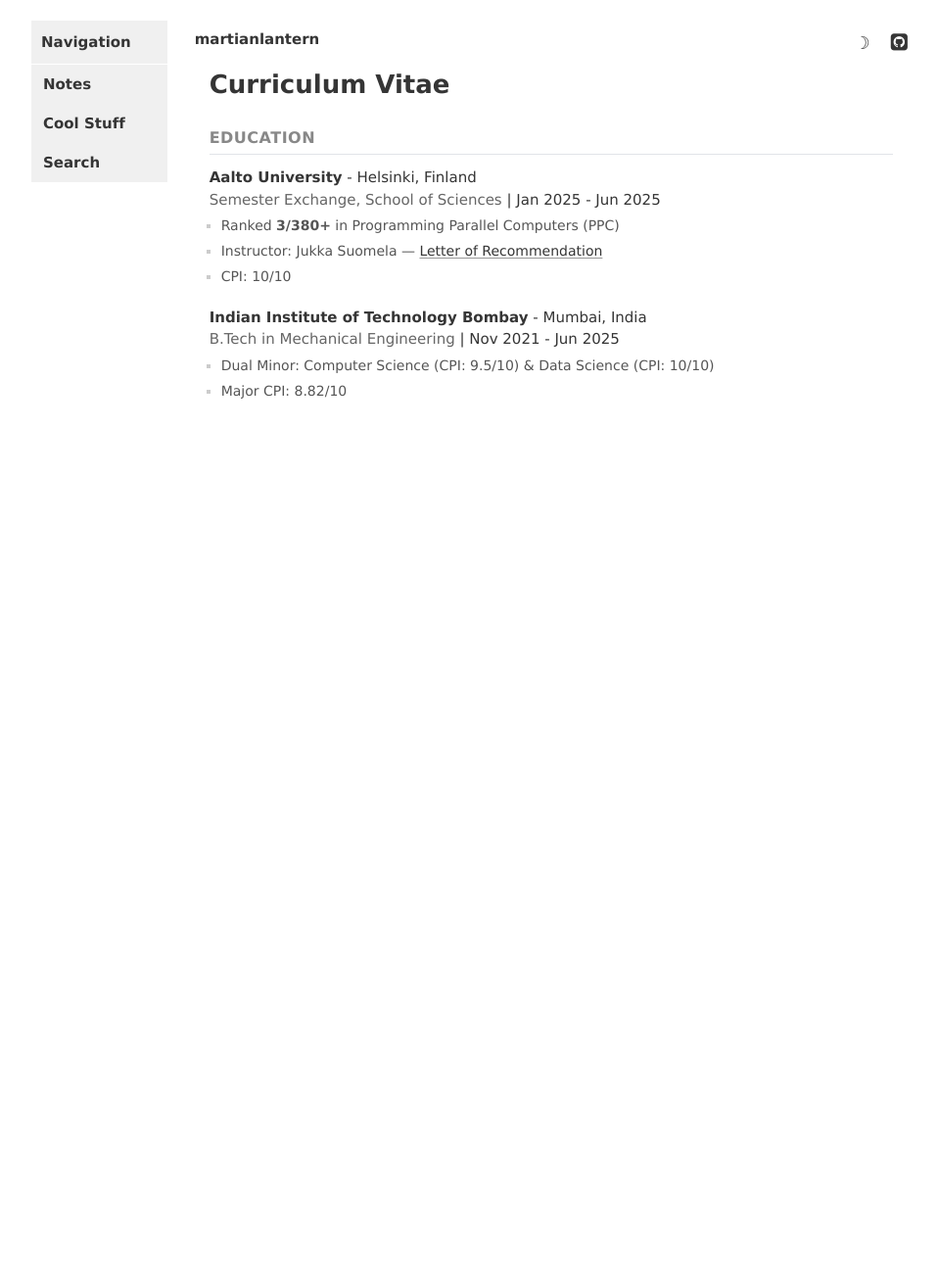
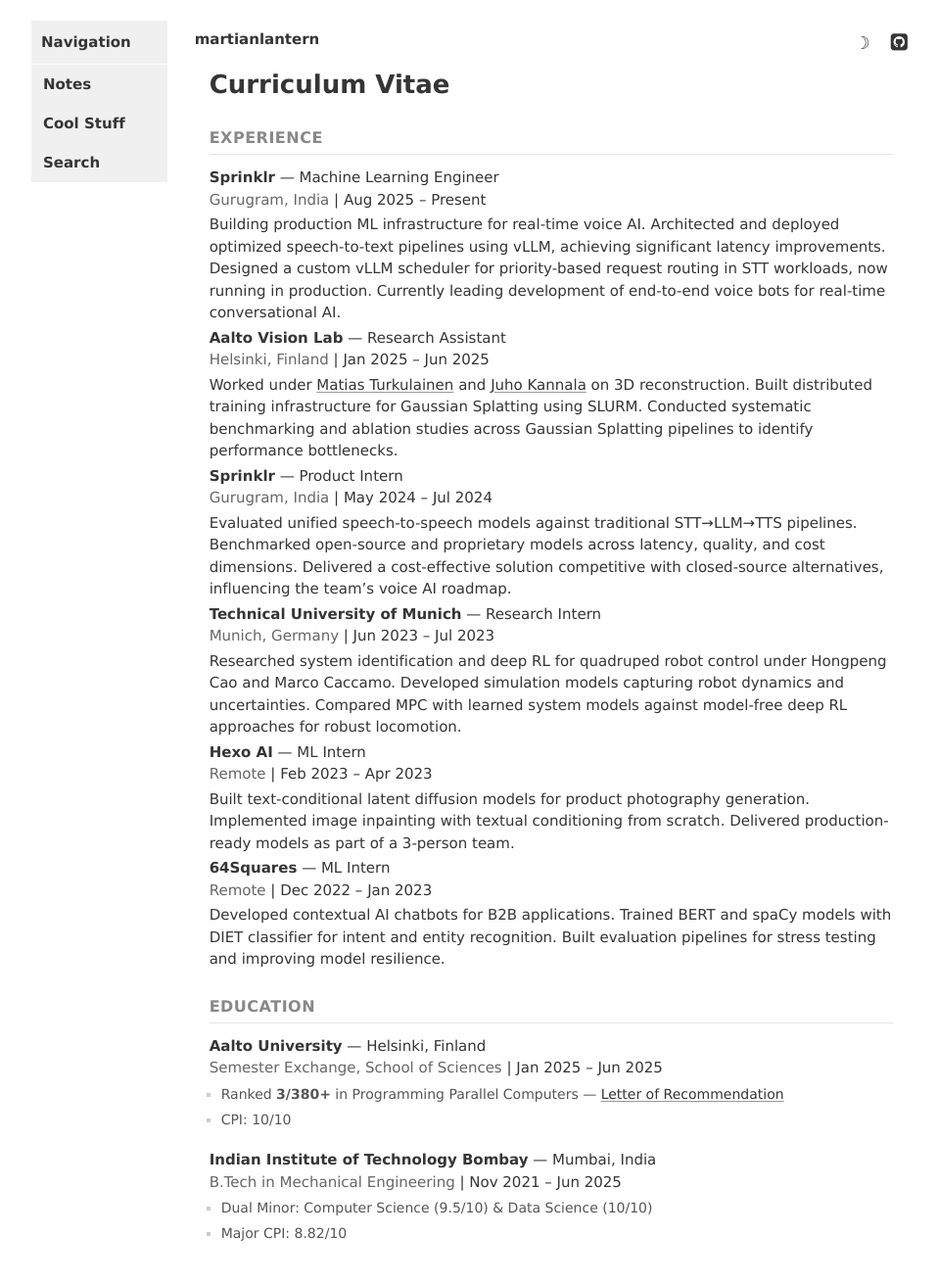
Before and after one commit to martianlantern/martianlantern.github.io, a Jekyll site: the page built from cv.md, in a window 1280 px wide. Shown: the whole page at 98% size, without its empty margins (153-1111 px from the left). Built offline with Jekyll 4.4.1, drawn with Linux system fonts in a browser that asks for light colours; some web fonts are replaced; before the commit the page ends 900 px from its top, so only the background shows below that.

Commit message:
updating my cv

```diff
--- a/cv.md
+++ b/cv.md
@@ -8,19 +8,50 @@ permalink: /cv/
 <div class="page-title">{{ page.title }}</div>
 <div class="page-content cv-page" markdown="1">
 
+## Experience
+
+**Sprinklr** — Machine Learning Engineer
+*Gurugram, India* | Aug 2025 – Present
+
+Building production ML infrastructure for real-time voice AI. Architected and deployed optimized speech-to-text pipelines using vLLM, achieving significant latency improvements. Designed a custom vLLM scheduler for priority-based request routing in STT workloads, now running in production. Currently leading development of end-to-end voice bots for real-time conversational AI.
+
+**Aalto Vision Lab** — Research Assistant
+*Helsinki, Finland* | Jan 2025 – Jun 2025
+
+Worked under [Matias Turkulainen](https://maturk.github.io/) and [Juho Kannala](https://users.aalto.fi/~kannalj1/) on 3D reconstruction. Built distributed training infrastructure for Gaussian Splatting using SLURM. Conducted systematic benchmarking and ablation studies across Gaussian Splatting pipelines to identify performance bottlenecks.
+
+**Sprinklr** — Product Intern
+*Gurugram, India* | May 2024 – Jul 2024
+
+Evaluated unified speech-to-speech models against traditional STT→LLM→TTS pipelines. Benchmarked open-source and proprietary models across latency, quality, and cost dimensions. Delivered a cost-effective solution competitive with closed-source alternatives, influencing the team's voice AI roadmap.
+
+**Technical University of Munich** — Research Intern
+*Munich, Germany* | Jun 2023 – Jul 2023
+
+Researched system identification and deep RL for quadruped robot control under Hongpeng Cao and Marco Caccamo. Developed simulation models capturing robot dynamics and uncertainties. Compared MPC with learned system models against model-free deep RL approaches for robust locomotion.
+
+**Hexo AI** — ML Intern
+*Remote* | Feb 2023 – Apr 2023
+
+Built text-conditional latent diffusion models for product photography generation. Implemented image inpainting with textual conditioning from scratch. Delivered production-ready models as part of a 3-person team.
+
+**64Squares** — ML Intern
+*Remote* | Dec 2022 – Jan 2023
+
+Developed contextual AI chatbots for B2B applications. Trained BERT and spaCy models with DIET classifier for intent and entity recognition. Built evaluation pipelines for stress testing and improving model resilience.
+
 ## Education
 
-**Aalto University** - Helsinki, Finland
-*Semester Exchange, School of Sciences* | Jan 2025 - Jun 2025
+**Aalto University** — Helsinki, Finland
+*Semester Exchange, School of Sciences* | Jan 2025 – Jun 2025
 
-- Ranked **3/380+** in Programming Parallel Computers (PPC)
-- Instructor: Jukka Suomela — [Letter of Recommendation](/assets/pdfs/ppc_lor.pdf)
+- Ranked **3/380+** in Programming Parallel Computers — [Letter of Recommendation](/assets/pdfs/ppc_lor.pdf)
 - CPI: 10/10
 
-**Indian Institute of Technology Bombay** - Mumbai, India
-*B.Tech in Mechanical Engineering* | Nov 2021 - Jun 2025
+**Indian Institute of Technology Bombay** — Mumbai, India
+*B.Tech in Mechanical Engineering* | Nov 2021 – Jun 2025
 
-- Dual Minor: Computer Science (CPI: 9.5/10) & Data Science (CPI: 10/10)
+- Dual Minor: Computer Science (9.5/10) & Data Science (10/10)
 - Major CPI: 8.82/10
 
 </div>
```
